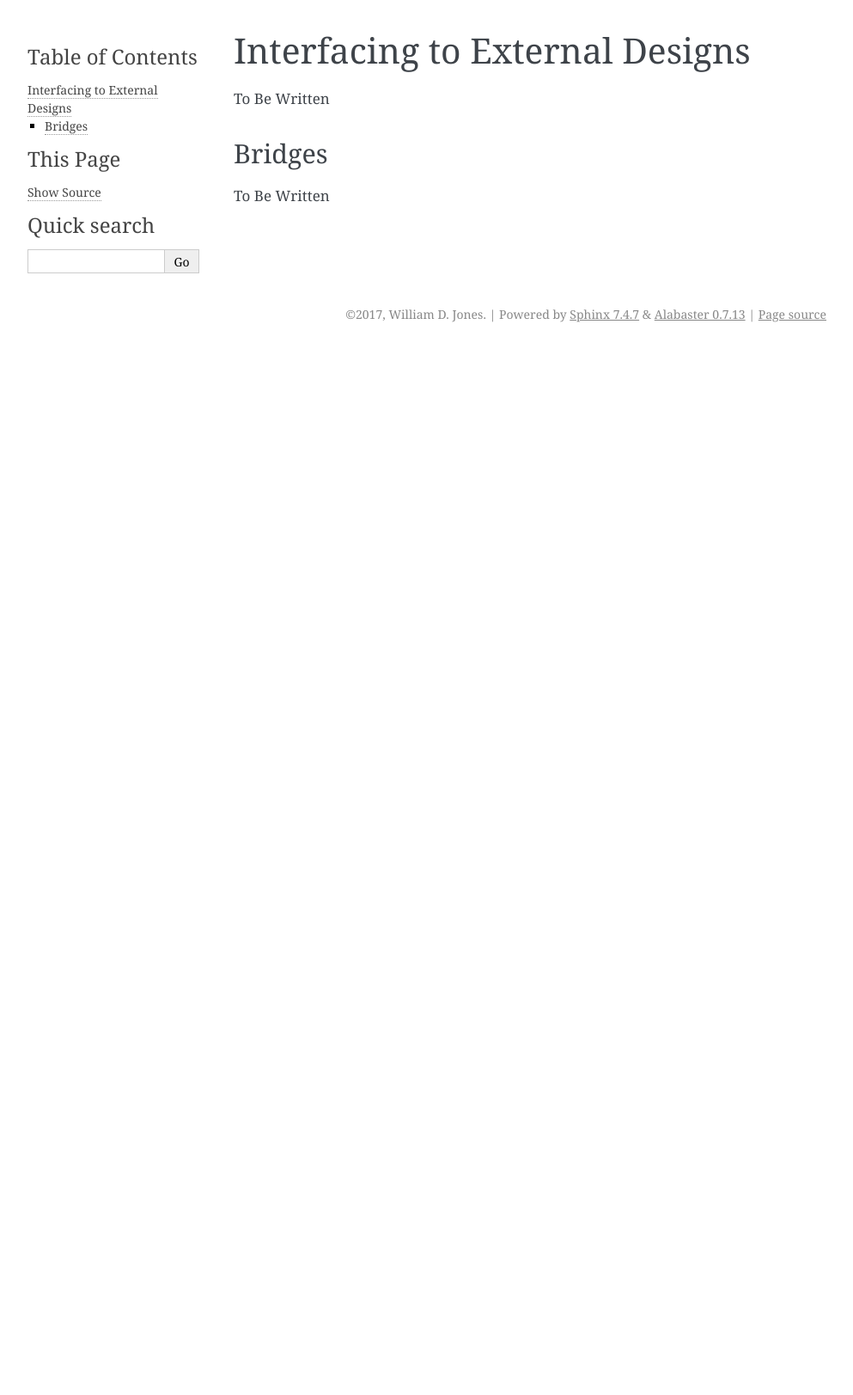
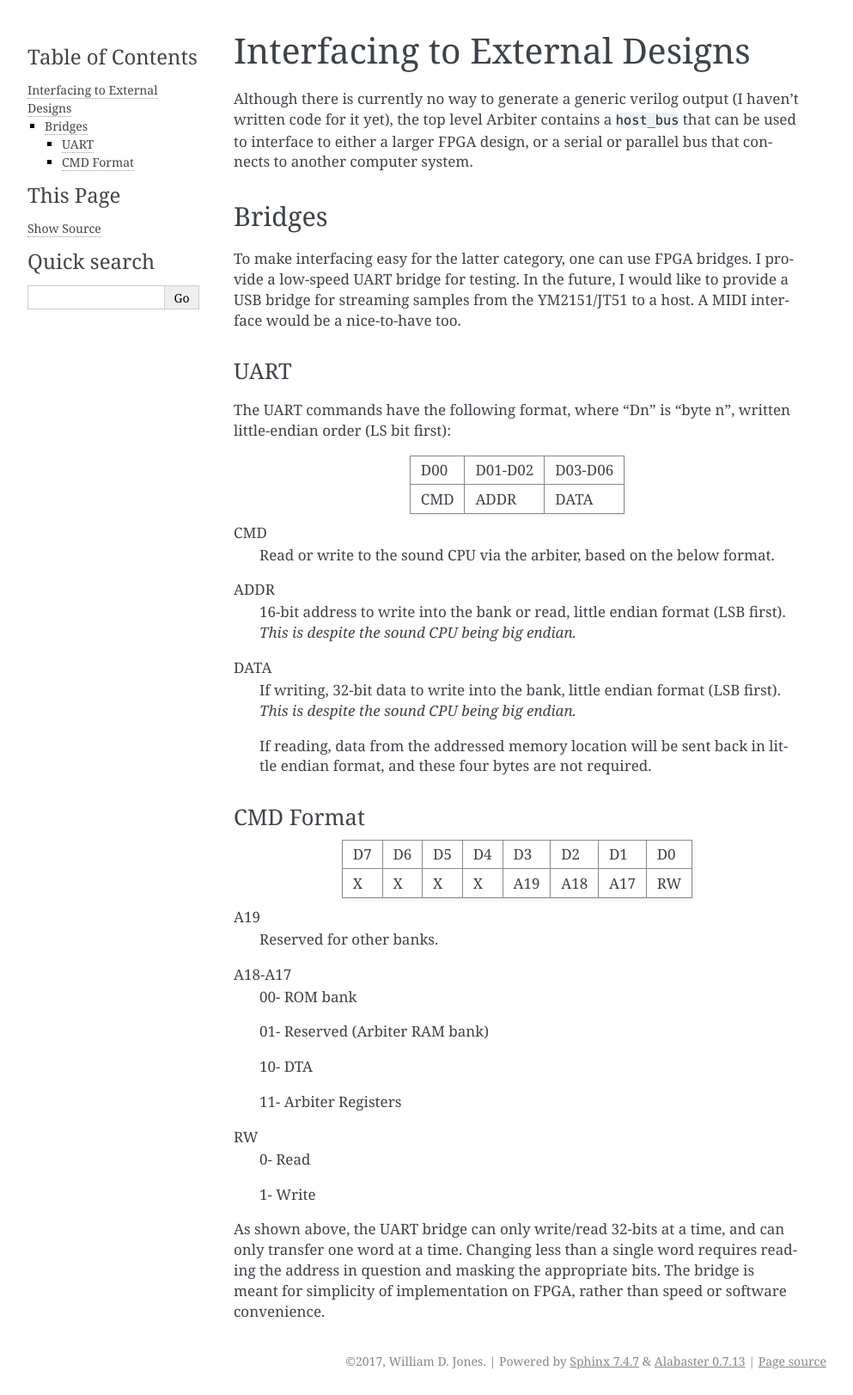
Before and after one commit to cr1901/ymsoc, a Sphinx documentation site: the page built from doc/interface.rst, in a window 1280 px wide. Shown: the whole page at 86% size, without its empty margins (148-1141 px from the left). Built offline with Sphinx 7.4.7, drawn with Linux system fonts in a browser that asks for light colours; before the commit the page ends 900 px from its top, so only the background shows below that.

Commit message:
Document UARTBridge.

```diff
--- a/doc/interface.rst
+++ b/doc/interface.rst
@@ -1,9 +1,73 @@
 Interfacing to External Designs
 ===============================
 
-To Be Written
+Although there is currently no way to generate a generic verilog output (I haven't
+written code for it yet), the top level Arbiter contains a ``host_bus`` that
+can be used to interface to either a larger FPGA design, or a serial or parallel
+bus that connects to another computer system.
 
 Bridges
 -------
 
-To Be Written
+To make interfacing easy for the latter category, one can use FPGA bridges. I
+provide a low-speed UART bridge for testing. In the future, I would like to provide
+a USB bridge for streaming samples from the YM2151/JT51 to a host. A MIDI interface
+would be a nice-to-have too.
+
+UART
+^^^^
+
+The UART commands have the following format, where "Dn" is "byte n", written
+little-endian order (LS bit first):
+
++-----+---------+---------+
+| D00 | D01-D02 | D03-D06 |
++-----+---------+---------+
+| CMD | ADDR    | DATA    |
++-----+---------+---------+
+
+CMD
+    Read or write to the sound CPU via the arbiter, based on the below format.
+
+ADDR
+    16-bit address to write into the bank or read, little endian format (LSB first).
+    *This is despite the sound CPU being big endian.*
+
+DATA
+    If writing, 32-bit data to write into the bank, little endian format (LSB first).
+    *This is despite the sound CPU being big endian.*
+
+    If reading, data from the addressed memory location will be sent back in
+    little endian format, and these four bytes are not required.
+
+CMD Format
+^^^^^^^^^^
+
++----+----+----+----+-----+-----+-----+----+
+| D7 | D6 | D5 | D4 | D3  | D2  | D1  | D0 |
++----+----+----+----+-----+-----+-----+----+
+| X  | X  | X  | X  | A19 | A18 | A17 | RW |
++----+----+----+----+-----+-----+-----+----+
+
+A19
+    Reserved for other banks.
+
+A18-A17
+    00- ROM bank
+
+    01- Reserved (Arbiter RAM bank)
+
+    10- DTA
+
+    11- Arbiter Registers
+
+RW
+    0- Read
+
+    1- Write
+
+As shown above, the UART bridge can only write/read 32-bits at a time, and
+can only transfer one word at a time. Changing less than a single word requires
+reading the address in question and masking the appropriate bits. The bridge is
+meant for simplicity of implementation on FPGA, rather than speed or software
+convenience.
```
